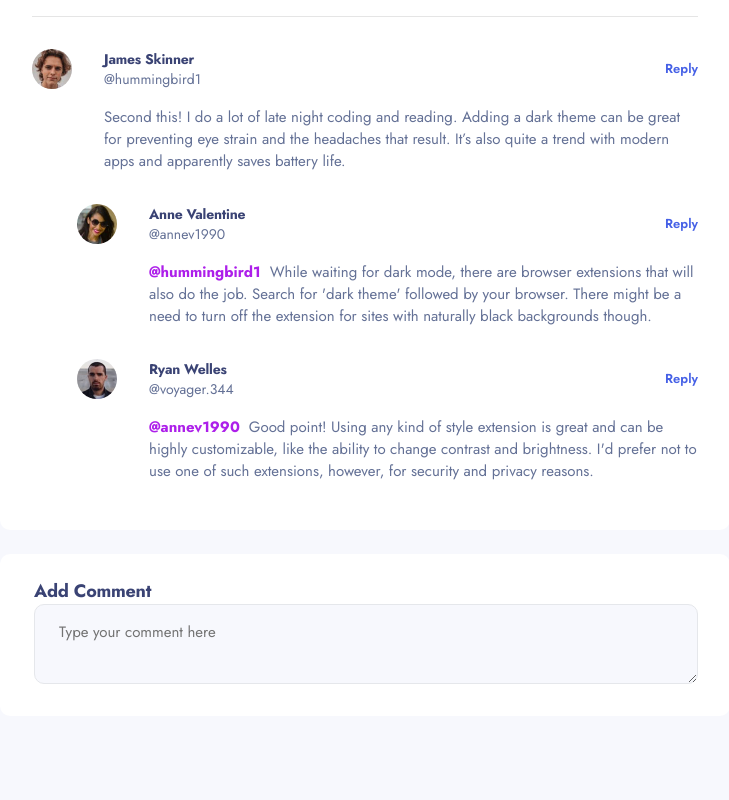
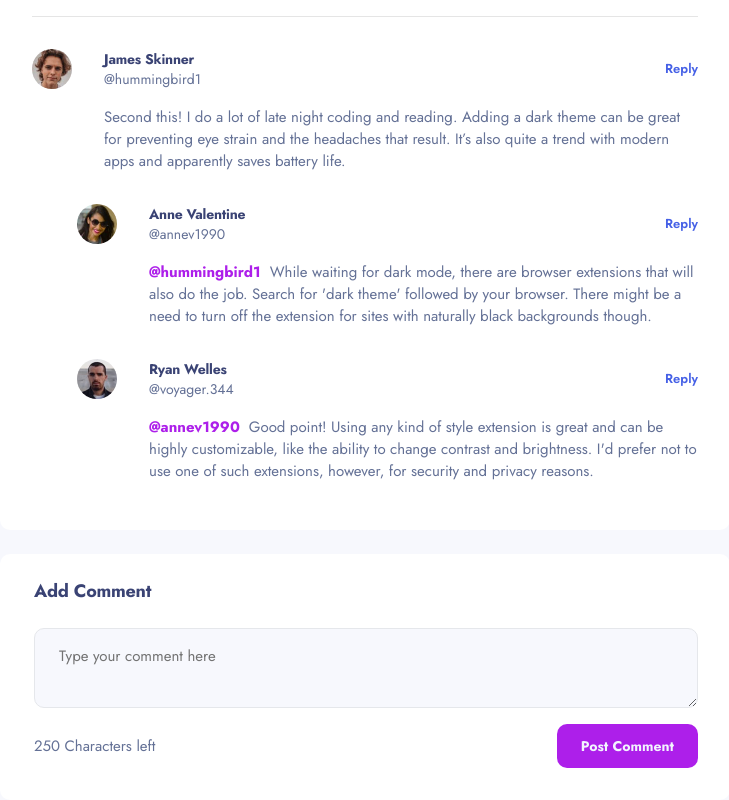
Before and after one commit to keremenen/product-feedback-app, a Next.js app: page /feedbacks/1 in a window 1280 px wide. Shown: the part 556-1356 px from the top of the page, without its empty margins (275-1004 px from the left). Before the commit the page ends 1272 px from the top, so only its background shows below. Built offline with nearby package versions, Linux system fonts and the light colour scheme.

Commit message:
Add single feedback page

```diff
--- a/src/app/feedbacks/[id]/page.tsx
+++ b/src/app/feedbacks/[id]/page.tsx
@@ -101,8 +101,14 @@ export default function FeedbackPage() {
 
       {/* ADD COMENT SECTION */}
       <section className="rounded-md bg-primary-white pb-8 pl-[2.125rem] pr-8 pt-6">
-        <h2 className="text-heading-3 capitalize">add comment</h2>
-        <Textarea placeholder="Type your comment here" />
+        <h2 className="mb-6 text-heading-3 capitalize">add comment</h2>
+        <Textarea placeholder="Type your comment here" className="mb-4" />
+        <div className="flex items-center justify-between">
+          <p className="text-body-2 text-secondary-dark-grey">
+            250 Characters left
+          </p>
+          <Button>Post Comment</Button>
+        </div>
       </section>
     </main>
   );
--- a/src/components/ui/textarea.tsx
+++ b/src/components/ui/textarea.tsx
@@ -2,11 +2,10 @@ import * as React from "react";
 
 import { cn } from "@/lib/utils";
 
-export interface TextareaProps
-  extends React.TextareaHTMLAttributes<HTMLTextAreaElement> {}
-
-const Textarea = React.forwardRef<HTMLTextAreaElement, TextareaProps>(
-  ({ className, ...props }, ref) => {
+const Textarea = React.forwardRef<
+  HTMLTextAreaElement,
+  React.TextareaHTMLAttributes<HTMLTextAreaElement>
+>(({ className, ...props }, ref) => {
   return (
     <textarea
       className={cn(
@@ -17,8 +16,7 @@ const Textarea = React.forwardRef<HTMLTextAreaElement, TextareaProps>(
       {...props}
     />
   );
-  },
-);
+});
 Textarea.displayName = "Textarea";
 
 export { Textarea };
```
Lines whose indentation alone changed are shown as unchanged.
